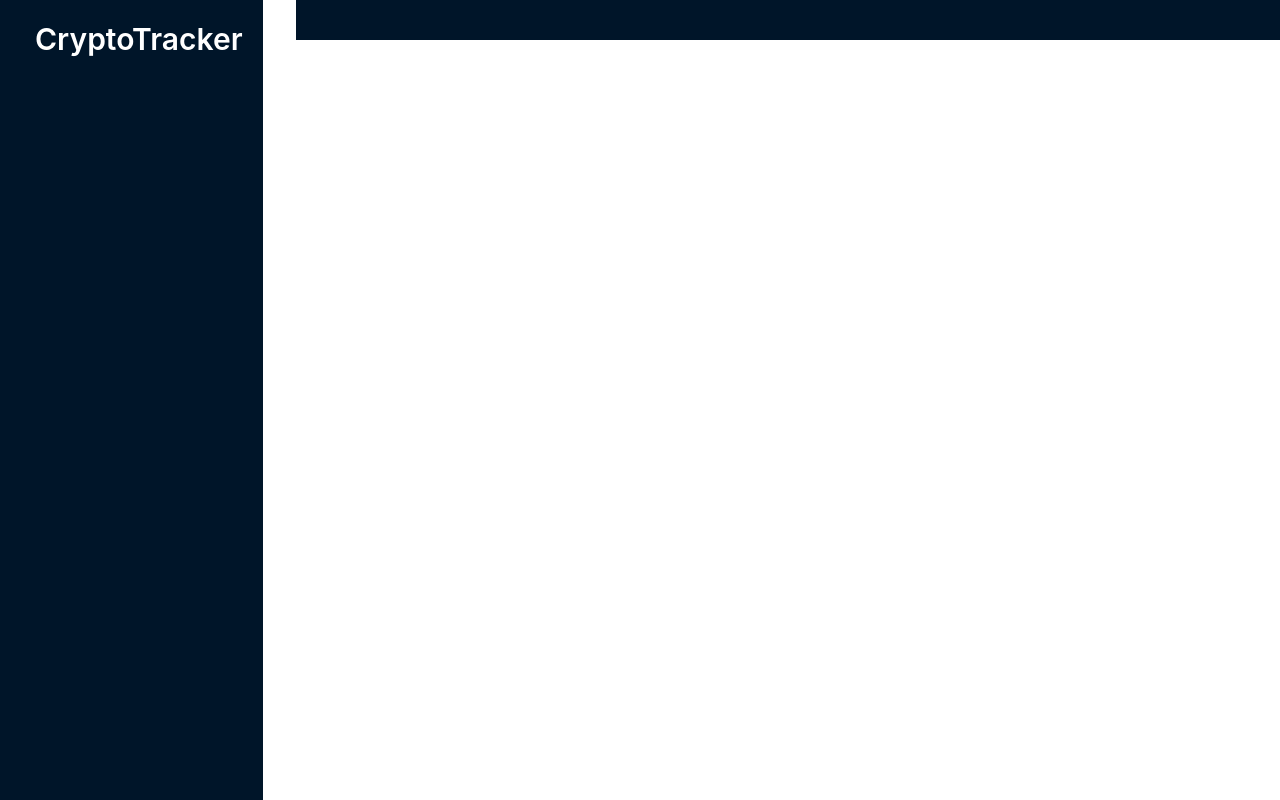
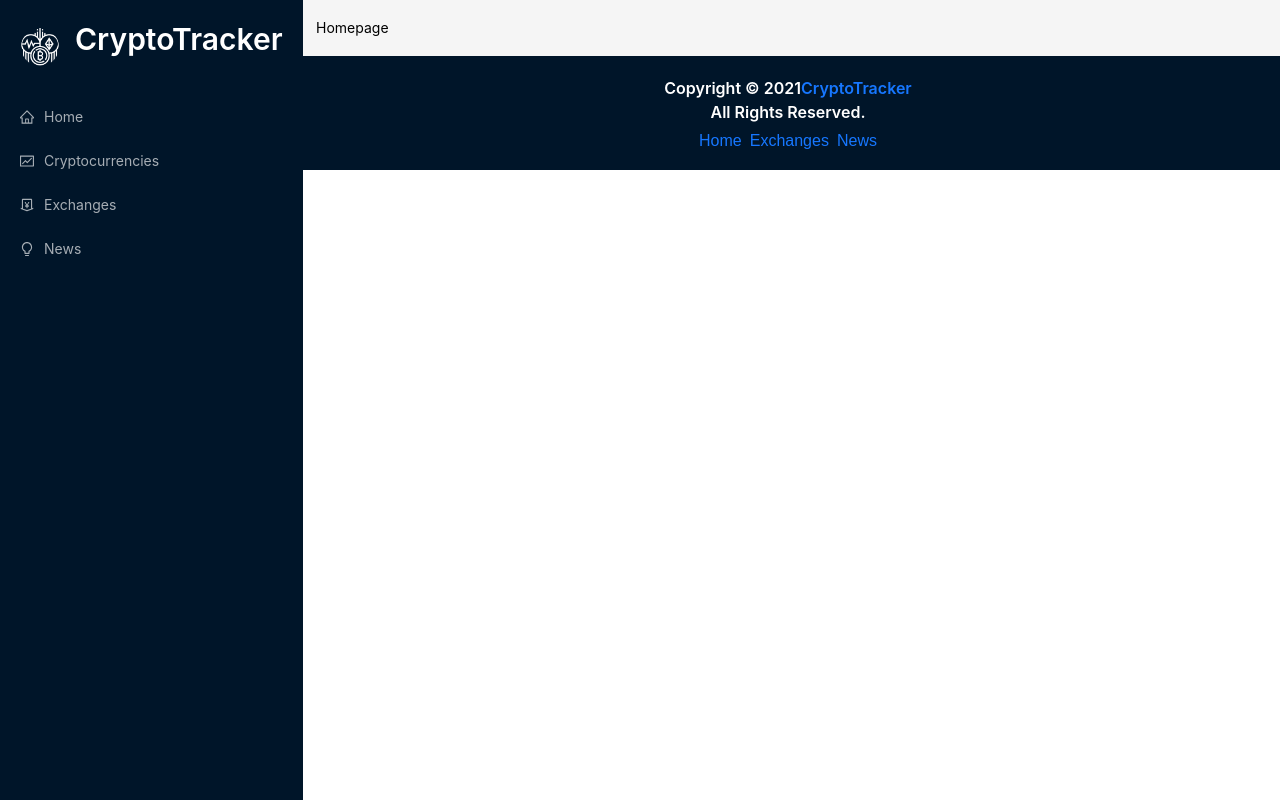
Before and after one commit to acelowder/react-redux-cryptotracker, a React (Vite) app: page / in a window 1280 px wide. Built offline with nearby package versions, Linux system fonts and the light colour scheme.

Commit message:
Fix depreciated ant design component props

```diff
--- a/src/App.jsx
+++ b/src/App.jsx
@@ -1,6 +1,8 @@
 import React from 'react';
+import { Routes, Route, Link } from 'react-router-dom';
+import { Layout, Typography, Space } from 'antd';
 
-import { Navbar } from './components';
+import { Exchanges, Homepage, News, Cryptocurrencies, CryptoDetails, Navbar } from './components';
 import './App.css';
 
 const App = () => (
@@ -9,7 +11,29 @@ const App = () => (
       <Navbar />
     </div>
     <div className="main">
+      <Layout>
+        <div className="routes">
+          <Routes>
+            <Route exact path="/" element={<Homepage />} />
+            <Route exact path="/exchanges" element={<Exchanges />} />
+            <Route exact path="/cryptocurrencies" element={<Cryptocurrencies />} />
+            <Route exact path="/crypto/:coinId" element={<CryptoDetails />} />
+            <Route exact path="/news" element={<News />} />
+          </Routes>
+        </div>
+      </Layout>
       <div className="footer">
+        <Typography.Title level={5} style={{ color: 'white', textAlign: 'center' }}>Copyright © 2021
+          <Link to="/">
+            CryptoTracker
+          </Link> <br />
+          All Rights Reserved.
+        </Typography.Title>
+        <Space>
+          <Link to="/">Home</Link>
+          <Link to="/exchanges">Exchanges</Link>
+          <Link to="/news">News</Link>
+        </Space>
       </div>
     </div>
   </div>
--- /dev/null
+++ b/src/components/CryptoDetails.jsx
@@ -0,0 +1,7 @@
+const CryptoDetails = () => {
+  return (
+    <div>CryptoDetails</div>
+  )
+}
+
+export default CryptoDetails
--- /dev/null
+++ b/src/components/Cryptocurrencies.jsx
@@ -0,0 +1,7 @@
+const Cryptocurrencies = () => {
+  return (
+    <div>Cryptocurrencies</div>
+  )
+}
+
+export default Cryptocurrencies
--- /dev/null
+++ b/src/components/Exchanges.jsx
@@ -0,0 +1,7 @@
+const Exchanges = () => {
+  return (
+    <div>Exchanges</div>
+  )
+}
+
+export default Exchanges
--- /dev/null
+++ b/src/components/Homepage.jsx
@@ -0,0 +1,7 @@
+const Homepage = () => {
+  return (
+    <div>Homepage</div>
+  )
+}
+
+export default Homepage
--- a/src/components/Navbar.jsx
+++ b/src/components/Navbar.jsx
@@ -1,16 +1,65 @@
-
-import React from 'react';
-import { Typography } from 'antd';
+import React, { useState, useEffect } from 'react';
+import { Button, Menu, Typography, Avatar } from 'antd';
 import { Link } from 'react-router-dom';
+import { HomeOutlined, MoneyCollectOutlined, BulbOutlined, FundOutlined, MenuOutlined } from '@ant-design/icons';
 
 import icon from '../assets/cryptocurrency.png';
 
+const items = [
+  {
+    key: 'home',
+    icon: <HomeOutlined />,
+    label: <Link to="/">Home</Link>,
+  },
+  {
+    key: 'cryptocurrencies',
+    icon: <FundOutlined />,
+    label: <Link to="/cryptocurrencies">Cryptocurrencies</Link>,
+  },
+  {
+    key: 'exchanges',
+    icon: <MoneyCollectOutlined />,
+    label: <Link to="/exchanges">Exchanges</Link>,
+  },
+  {
+    key: 'news',
+    icon: <BulbOutlined />,
+    label: <Link to="/news">News</Link>,
+  },
+]
+
 const Navbar = () => {
+  const [activeMenu, setActiveMenu] = useState(true);
+  const [screenSize, setScreenSize] = useState(undefined);
+
+  useEffect(() => {
+    const handleResize = () => setScreenSize(window.innerWidth);
+
+    window.addEventListener('resize', handleResize);
+
+    handleResize();
+
+    return () => window.removeEventListener('resize', handleResize);
+  }, []);
+
+  useEffect(() => {
+    if (screenSize <= 800) {
+      setActiveMenu(false);
+    } else {
+      setActiveMenu(true);
+    }
+  }, [screenSize]);
+
   return (
     <div className="nav-container">
       <div className="logo-container">
+        <Avatar src={icon} size="large" />
         <Typography.Title level={2} className="logo"><Link to="/">CryptoTracker</Link></Typography.Title>
+        <Button className="menu-control-container" onClick={() => setActiveMenu(!activeMenu)}><MenuOutlined /></Button>
       </div>
+      {activeMenu && (
+      <Menu theme="dark" items={items} />
+      )}
     </div>
   );
 };
--- /dev/null
+++ b/src/components/News.jsx
@@ -0,0 +1,7 @@
+const News = () => {
+  return (
+    <div>News</div>
+  )
+}
+
+export default News
--- a/src/components/index.js
+++ b/src/components/index.js
@@ -1 +1,6 @@
+export { default as Homepage } from './Homepage';
 export { default as Navbar } from './Navbar';
+export { default as News } from './News';
+export { default as Cryptocurrencies } from './Cryptocurrencies';
+export { default as Exchanges } from './Exchanges';
+export { default as CryptoDetails } from './CryptoDetails';
--- a/src/main.jsx
+++ b/src/main.jsx
@@ -3,6 +3,7 @@ import ReactDOM from 'react-dom/client'
 import { BrowserRouter as Router } from 'react-router-dom'
 import App from './App.jsx'
 import './index.css'
+import 'antd/dist/reset.css';
 
 ReactDOM.createRoot(document.getElementById('root')).render(
   <Router>
```
